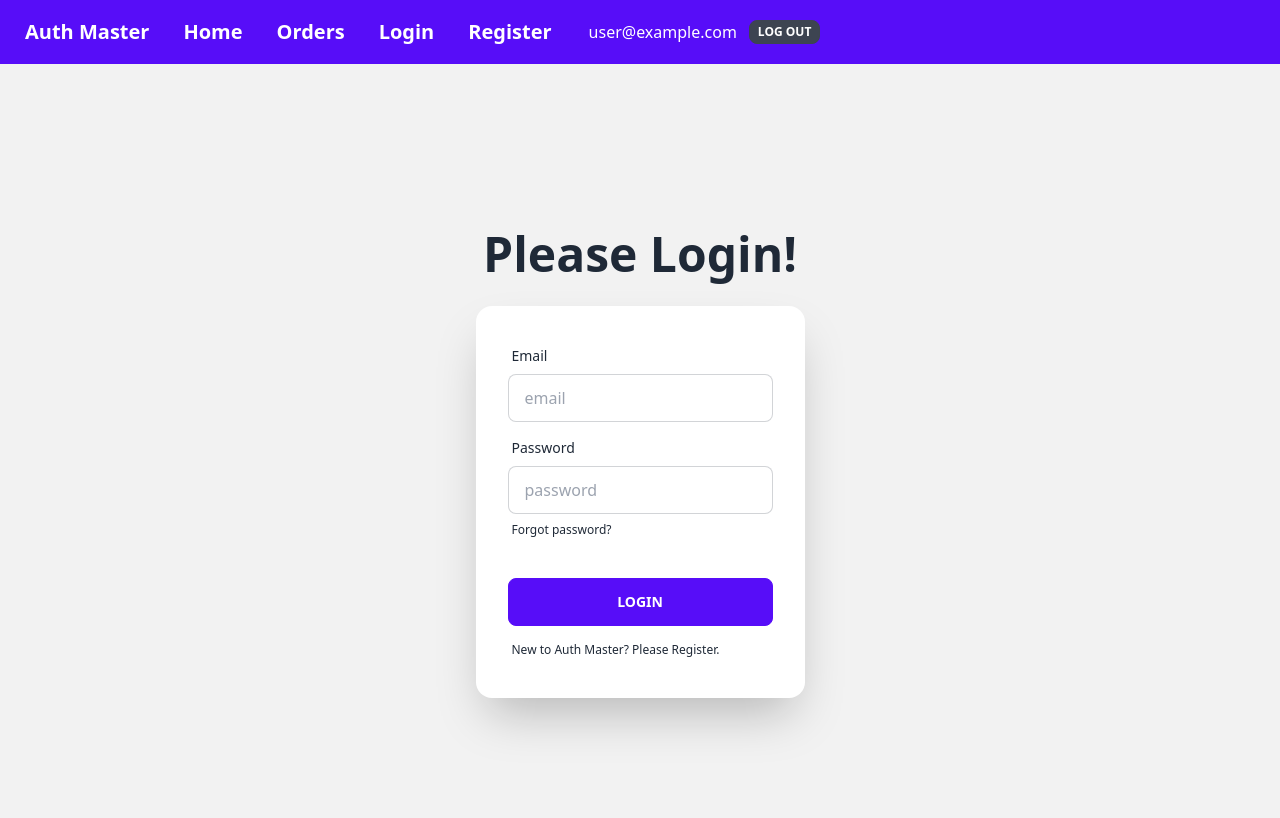
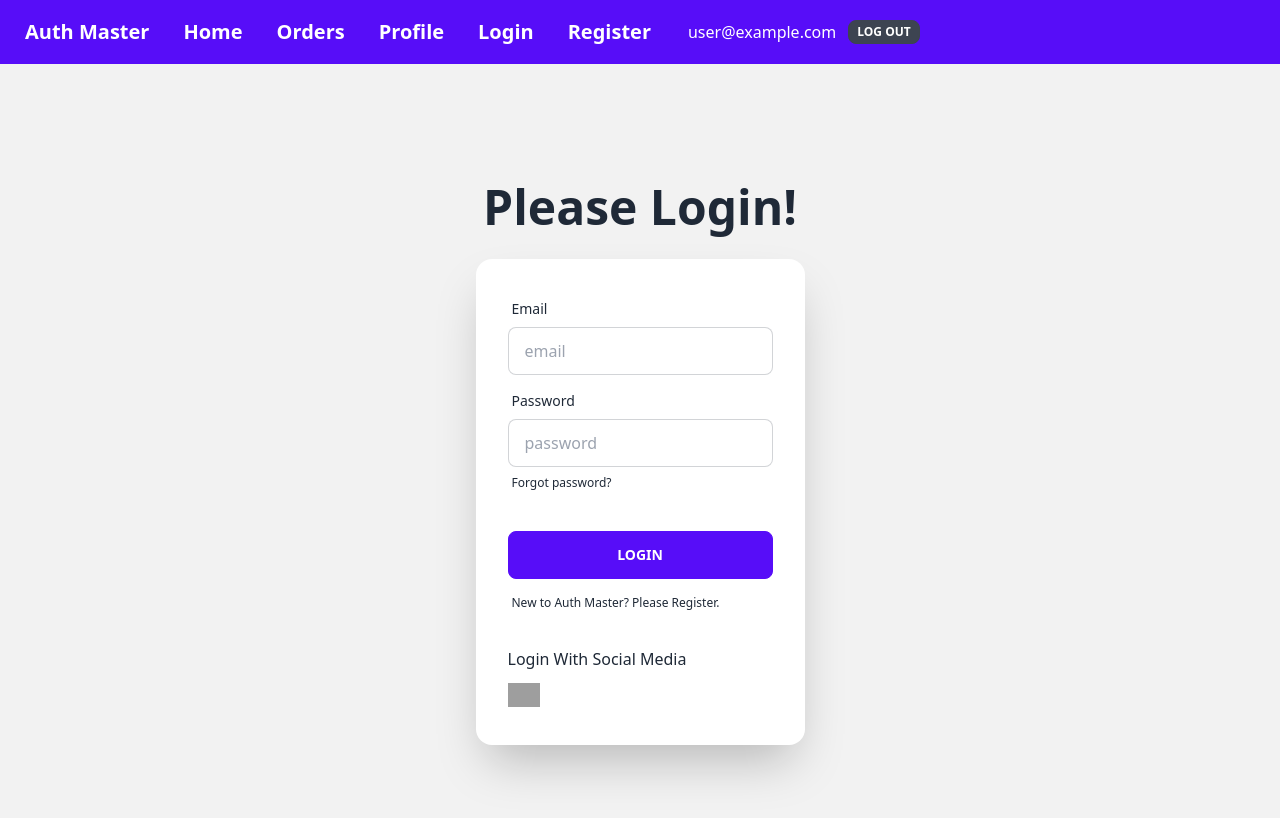
Before and after one commit to abuabdullah23/auth-firebase-tailwind-context, a React (Vite) app: page /login in a window 1280 px wide. Shown: the top 818 px of the page. Built offline with nearby package versions, Linux system fonts and the light colour scheme; no server answers; sample sign-in values are in the browser's storage; grey boxes are pictures that could not be loaded.

Commit message:
Google Sign In, Private route reloade fix

```diff
--- a/src/components/AuthProviders/AuthProviders.jsx
+++ b/src/components/AuthProviders/AuthProviders.jsx
@@ -1,13 +1,16 @@
 import React, { createContext, useEffect, useState } from 'react';
 import app from '../../firebase/firebase-config';
-import { createUserWithEmailAndPassword, getAuth, onAuthStateChanged, signInWithEmailAndPassword, signOut } from "firebase/auth";
+import { GoogleAuthProvider, createUserWithEmailAndPassword, getAuth, onAuthStateChanged, signInWithEmailAndPassword, signInWithPopup, signOut } from "firebase/auth";
 
 export const AuthContext = createContext(null);
 
 const auth = getAuth(app);
 
+const googleAuthProvider = new GoogleAuthProvider();
+
 const AuthProviders = ({ children }) => {
     const [user, setUser] = useState(null);
+    const [loading, setLoading] = useState(true);
 
     const createUser = (email, password) => {
         return createUserWithEmailAndPassword(auth, email, password);
@@ -18,16 +21,14 @@ const AuthProviders = ({ children }) => {
         return signInWithEmailAndPassword(auth, email, password);
     }
 
+    // google sign in
+    const signInWithGoogle = () =>{
+        return signInWithPopup(auth, googleAuthProvider);
+    }
+
     // for user log out
     const userLogOut = () => {
         return signOut(auth);
-    }
-
-    const authInfo = {
-        user,
-        createUser,
-        signIn,
-        userLogOut,
     }
 
     // observe auth state change
@@ -35,12 +36,23 @@ const AuthProviders = ({ children }) => {
         const unsubscribe = onAuthStateChanged(auth, currentUser => {
             console.log('auth state change:', currentUser);
             setUser(currentUser);
+
+            setLoading(false);
         });
 
         return () => {
             unsubscribe();
         }
     }, [])
+
+    const authInfo = {
+        user,
+        loading,
+        createUser,
+        signIn,
+        userLogOut,
+        signInWithGoogle,
+    }
 
     return (
         <AuthContext.Provider value={authInfo}>
--- a/src/components/Login/Login.jsx
+++ b/src/components/Login/Login.jsx
@@ -4,7 +4,7 @@ import { AuthContext } from '../AuthProviders/AuthProviders';
 
 const Login = () => {
 
-    const { signIn } = useContext(AuthContext);
+    const { signIn, signInWithGoogle } = useContext(AuthContext);
 
     // login method
     const handleLogin = event => {
@@ -23,6 +23,18 @@ const Login = () => {
             .catch(error => {
                 console.log(error);
             })
+    }
+
+    // google sign in
+    const handleGoogleSignIn = () => {
+        signInWithGoogle()
+        .then(result=>{
+            const loggedUser = result.user;
+            console.log(loggedUser);
+        })
+        .catch(error=>{
+            console.log(error)
+        })
     }
 
     return (
@@ -55,6 +67,10 @@ const Login = () => {
                         <label className="label">
                             <Link to="/register" className="label-text-alt link link-hover">New to Auth Master? Please Register.</Link>
                         </label>
+                        <div className='mt-5'>
+                            <h4 className='mb-3'>Login With Social Media</h4>
+                            <button onClick={handleGoogleSignIn}><img className='w-8' src="https://cdn-icons-png.flaticon.com/128/300/300221.png" alt="" /></button>
+                        </div>
                     </form>
                 </div>
             </div>
--- a/src/components/Navbar/Navbar.jsx
+++ b/src/components/Navbar/Navbar.jsx
@@ -15,6 +15,11 @@ const Navbar = () => {
             <Link className="btn btn-ghost normal-case text-xl" to='/'>Auth Master</Link>
             <Link className="btn btn-ghost normal-case text-xl" to='/'>Home</Link>
             <Link className="btn btn-ghost normal-case text-xl" to='/orders'>Orders</Link>
+            {/* menu condition visible */}
+            {
+                user &&
+                <Link className="btn btn-ghost normal-case text-xl" to='/profile'>Profile</Link>
+            }
             <Link className="btn btn-ghost normal-case text-xl" to='/login'>Login</Link>
             <Link className="btn btn-ghost normal-case text-xl" to='/register'>Register</Link>
 
--- a/src/components/PrivateRoute/PrivateRoute.jsx
+++ b/src/components/PrivateRoute/PrivateRoute.jsx
@@ -3,7 +3,12 @@ import { AuthContext } from '../AuthProviders/AuthProviders';
 import { Navigate } from 'react-router-dom';
 
 const PrivateRoute = ({ children }) => {
-    const { user } = useContext(AuthContext);
+    const { user, loading } = useContext(AuthContext);
+
+    if(loading){
+        return <progress className="progress w-56"></progress>;
+    }
+
     if (user) {
         return children;
     }
--- /dev/null
+++ b/src/components/Profile/Profile.jsx
@@ -0,0 +1,11 @@
+import React from 'react';
+
+const Profile = () => {
+    return (
+        <div>
+            <h3>Profile Here</h3>
+        </div>
+    );
+};
+
+export default Profile;
--- a/src/main.jsx
+++ b/src/main.jsx
@@ -14,6 +14,7 @@ import Register from './components/Register/Register.jsx';
 import AuthProviders from './components/AuthProviders/AuthProviders.jsx';
 import Orders from './components/Orders/Orders.jsx';
 import PrivateRoute from './components/PrivateRoute/PrivateRoute.jsx';
+import Profile from './components/Profile/Profile.jsx';
 
 const router = createBrowserRouter([
   {
@@ -27,6 +28,10 @@ const router = createBrowserRouter([
       {
         path: '/orders',
         element: <PrivateRoute><Orders></Orders></PrivateRoute>
+      },
+      {
+        path: '/profile',
+        element: <PrivateRoute><Profile></Profile></PrivateRoute>
       },
       {
         path: '/login',
```
Also changed, not shown: src/___steps___.js (+9 -0 lines).
